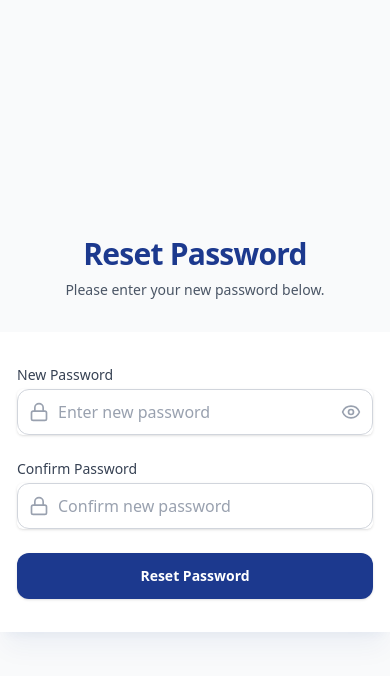
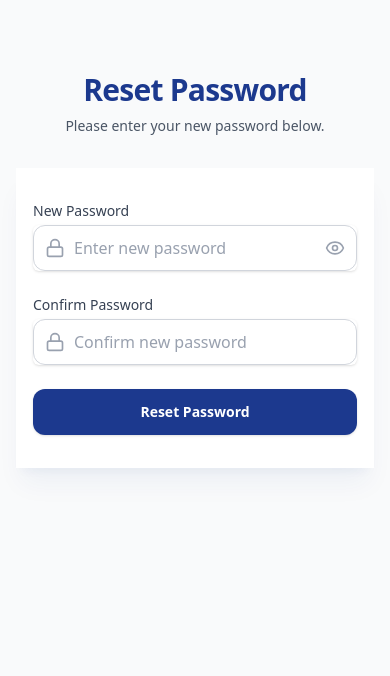
Before and after one commit to Sreenivasulu-Kalluru/svu-mca-alumni-portal, a Next.js app in the folder client/: page /reset-password/1 in a window 390 px wide. Shown: the top 676 px of the page. Built offline with nearby package versions, Linux system fonts and the light colour scheme; no server answers.

Commit message:
reset password page spacing fixed in moble view

```diff
--- a/client/src/app/reset-password/[token]/page.tsx
+++ b/client/src/app/reset-password/[token]/page.tsx
@@ -64,7 +64,7 @@
 
   if (message) {
     return (
-      <div className="min-h-screen bg-gray-50 flex flex-col justify-center py-12 sm:px-6 lg:px-8 font-sans">
+      <div className="min-h-screen bg-gray-50 flex flex-col sm:justify-center py-12 px-4 sm:px-6 lg:px-8 font-sans">
         <div className="sm:mx-auto sm:w-full sm:max-w-md">
           <div className="bg-white py-8 px-4 shadow-xl shadow-blue-900/5 sm:rounded-2xl sm:px-10 border border-white text-center">
             <div className="mx-auto flex h-12 w-12 items-center justify-center rounded-full bg-green-100 mb-4">
@@ -84,7 +84,7 @@
   }
 
   return (
-    <div className="min-h-screen bg-gray-50 flex flex-col justify-center py-12 sm:px-6 lg:px-8 font-sans">
+    <div className="min-h-screen bg-gray-50 flex flex-col sm:justify-center py-12 px-4 sm:px-6 lg:px-8 font-sans">
       <div className="sm:mx-auto sm:w-full sm:max-w-md">
         <h2 className="mt-6 text-center text-3xl font-bold tracking-tight text-blue-900">
           Reset Password
```
